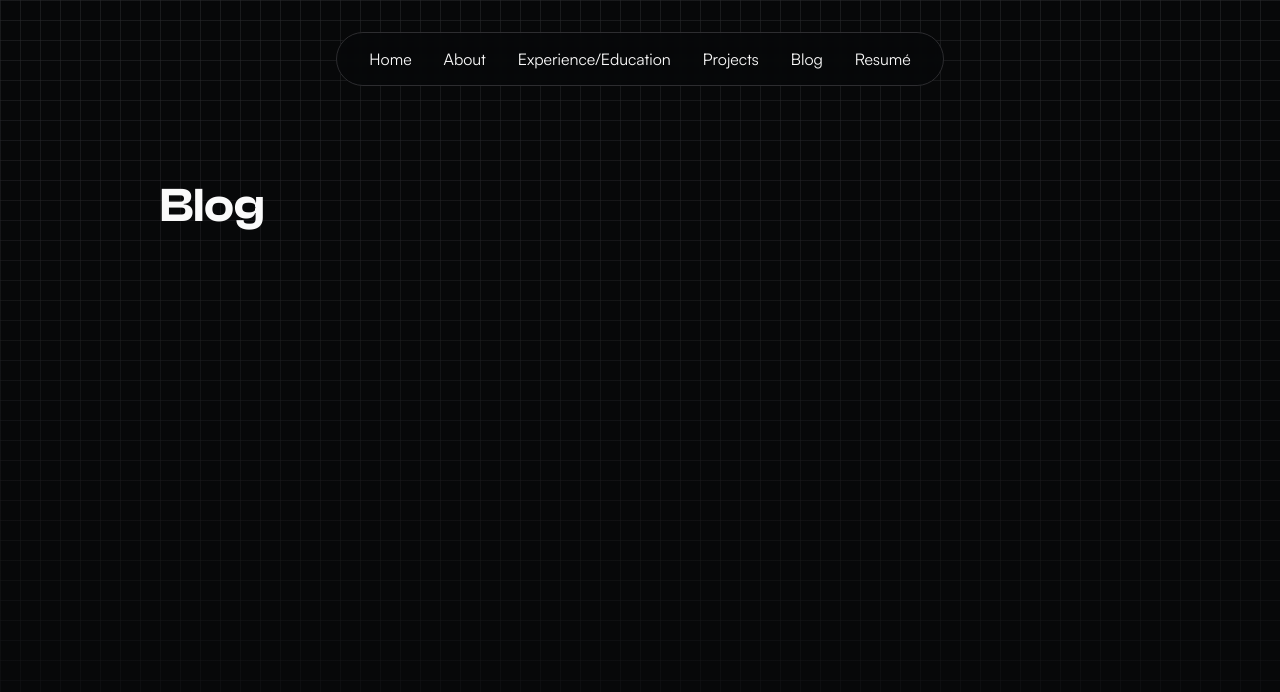
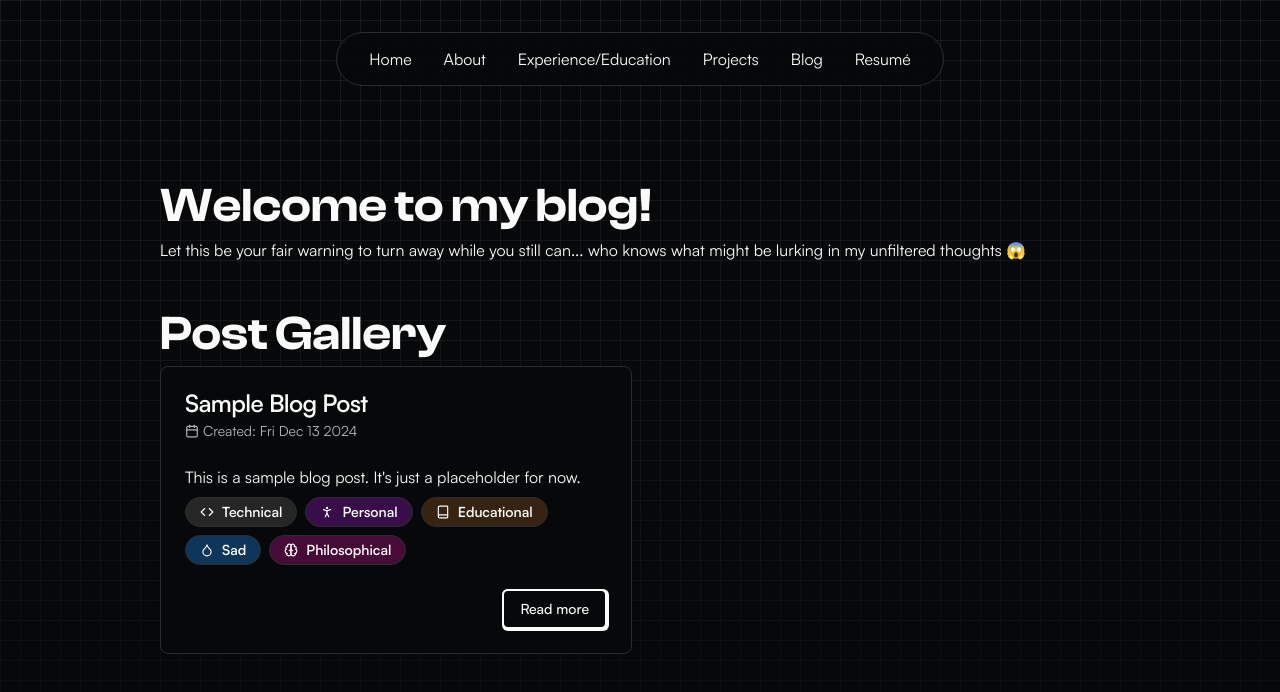
Before and after one commit to hari-vallabha-21k/portofilo, a Next.js app: page /blog in a window 1280 px wide. Shown: the top 692 px of the page. Built offline with nearby package versions, Linux system fonts and the light colour scheme.

Commit message:
create skeleton blog page and post

```diff
--- a/src/app/blog/page.tsx
+++ b/src/app/blog/page.tsx
@@ -1,9 +1,26 @@
+import { blogPosts } from "@/lib/blog/data";
+import { BlogPostCard } from "@/components/blog/BlogPostCard";
 import { SectionTitle } from "@/components/typography/SectionTitle";
 
 export default function BlogPage() {
 	return (
 		<main>
-			<SectionTitle text="Blog" />
+			<div>
+				<SectionTitle text="Welcome to my blog!" />
+				<p>Let this be your fair warning to turn away while you still can... who knows what might be lurking in my unfiltered thoughts 😱</p>
+			</div>
+
+			<div className="my-8 sm:my-12" />
+
+			<section>
+				<SectionTitle text="Post Gallery" />
+
+				<div className="grid grid-cols-1 gap-4 md:grid-cols-2">
+					{blogPosts.map((post) => (
+						<BlogPostCard key={`blog-post-${post.title}`} post={post} />
+					))}
+				</div>
+			</section>
 		</main>
 	);
 }
--- a/src/app/blog/post/layout.tsx
+++ b/src/app/blog/post/layout.tsx
@@ -8,8 +8,8 @@ export default function MdxLayout({ children }: MdxLayoutProps) {
 	return (
 		<div
 			className={clsx(
-				"prose font-satoshi",
-				"prose-headings:mt-8 prose-headings:font-clash-display prose-headings:font-semibold prose-headings:text-foreground",
+				"prose font-satoshi text-foreground prose-strong:text-foreground",
+				"prose-headings:mb-2 prose-headings:font-clash-display prose-headings:font-semibold prose-headings:text-foreground",
 				"prose-h1:text-5xl",
 				"prose-h2:text-4xl",
 				"prose-h3:text-3xl",
--- a/src/app/sitemap.ts
+++ b/src/app/sitemap.ts
@@ -7,6 +7,12 @@ export default function sitemap(): MetadataRoute.Sitemap {
 			lastModified: new Date(),
 			changeFrequency: "weekly",
 			priority: 1
+		},
+		{
+			url: "https://www.gavindhondt.com/blog",
+			lastModified: new Date(),
+			changeFrequency: "weekly",
+			priority: 0.8
 		}
 	];
 }
--- /dev/null
+++ b/src/components/blog/BlogPostBadge.tsx
@@ -0,0 +1,62 @@
+import { cn } from "@/lib/utils";
+import { BlogPostTag } from "@/lib/blog/model";
+import { LuBook, LuBrain, LuCode, LuDroplet, LuPersonStanding } from "react-icons/lu";
+
+interface StaticBadgeProps {
+	tag: string;
+	icon?: React.ReactNode | null;
+	className?: string;
+}
+
+function StaticBadge({ tag, icon, className }: StaticBadgeProps) {
+	return (
+		<div
+			className={cn(
+				"inline-flex items-center gap-2 rounded-full border bg-background px-3.5 py-1 text-sm font-semibold text-foreground transition-colors",
+				className
+			)}
+		>
+			{icon}
+			{tag}
+		</div>
+	);
+}
+
+export function TechnicalBadge() {
+	return <StaticBadge tag={BlogPostTag.Technical} icon={<LuCode />} className="bg-[#262626]" />;
+}
+
+export function PersonalBadge() {
+	return <StaticBadge tag={BlogPostTag.Personal} icon={<LuPersonStanding />} className="bg-[#380d49]" />;
+}
+
+export function EducationalBadge() {
+	return <StaticBadge tag={BlogPostTag.Educational} icon={<LuBook />} className="bg-[#362312]" />;
+}
+
+export function SadBadge() {
+	return <StaticBadge tag="Sad" icon={<LuDroplet />} className="bg-[#0f365a]" />;
+}
+
+export function PhilosophicalBadge() {
+	return <StaticBadge tag="Philosophical" icon={<LuBrain />} className="bg-[#470b38]" />;
+}
+
+interface BlogPostBadgeProps {
+	tag: BlogPostTag;
+}
+
+export function BlogPostBadge({ tag }: BlogPostBadgeProps) {
+	switch (tag) {
+		case BlogPostTag.Technical:
+			return <TechnicalBadge />;
+		case BlogPostTag.Personal:
+			return <PersonalBadge />;
+		case BlogPostTag.Educational:
+			return <EducationalBadge />;
+		case BlogPostTag.Sad:
+			return <SadBadge />;
+		case BlogPostTag.Philosophical:
+			return <PhilosophicalBadge />;
+	}
+}
--- /dev/null
+++ b/src/components/blog/BlogPostCard.tsx
@@ -0,0 +1,37 @@
+import Link from "next/link";
+import { LuCalendar } from "react-icons/lu";
+import { Button } from "@/components/ui/Button";
+import { BlogPostPreview } from "@/lib/blog/model";
+import { Card, CardContent, CardDescription, CardFooter, CardHeader, CardTitle } from "@/components/ui/Card";
+import { BlogPostBadge } from "./BlogPostBadge";
+
+interface BlogPostCardProps {
+	post: BlogPostPreview;
+}
+
+export function BlogPostCard({ post }: BlogPostCardProps) {
+	return (
+		<Card>
+			<CardHeader>
+				<CardTitle>{post.title}</CardTitle>
+				<CardDescription className="inline-flex flex-row items-center gap-1">
+					<LuCalendar /> Created: {post.createdAt.toDateString()}
+				</CardDescription>
+			</CardHeader>
+			<CardContent>
+				<p className="mb-2">{post.description}</p>
+
+				<div className="flex flex-row flex-wrap items-center gap-2">
+					{post.tags.map((tag) => (
+						<BlogPostBadge key={tag} tag={tag} />
+					))}
+				</div>
+			</CardContent>
+			<CardFooter className="justify-end">
+				<Button asChild>
+					<Link href={post.href}>Read more</Link>
+				</Button>
+			</CardFooter>
+		</Card>
+	);
+}
--- /dev/null
+++ b/src/lib/blog/data.tsx
@@ -0,0 +1,11 @@
+import { BlogPostPreview, BlogPostTag } from "./model";
+
+export const blogPosts: BlogPostPreview[] = [
+	{
+		title: "Sample Blog Post",
+		description: "This is a sample blog post. It's just a placeholder for now.",
+		createdAt: new Date(2024, 11, 13),
+		tags: Object.keys(BlogPostTag) as BlogPostTag[],
+		href: "/blog/post/sample"
+	}
+];
--- /dev/null
+++ b/src/lib/blog/model.ts
@@ -0,0 +1,15 @@
+export enum BlogPostTag {
+	Technical = "Technical",
+	Personal = "Personal",
+	Educational = "Educational",
+	Sad = "Sad",
+	Philosophical = "Philosophical"
+}
+
+export interface BlogPostPreview {
+	title: string;
+	description: string;
+	createdAt: Date;
+	href: string;
+	tags: BlogPostTag[];
+}
```
Also changed, not shown: src/app/blog/post/page.mdx (deleted, +0 -9 lines), src/app/blog/post/sample/page.mdx (added, +21 -0 lines).
